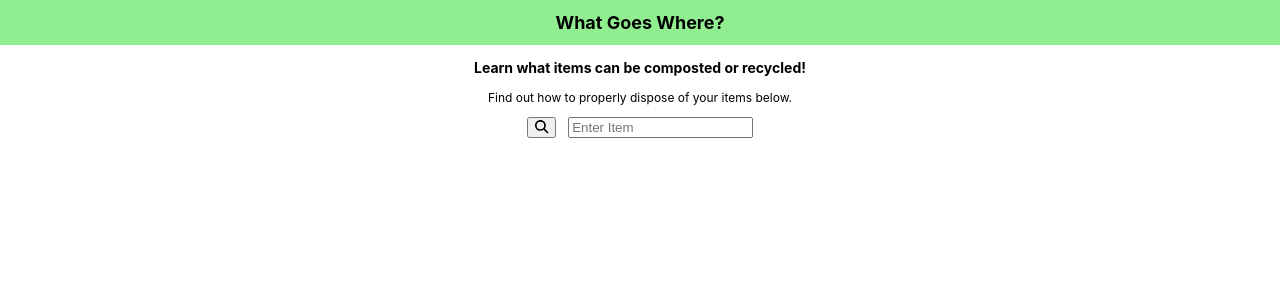
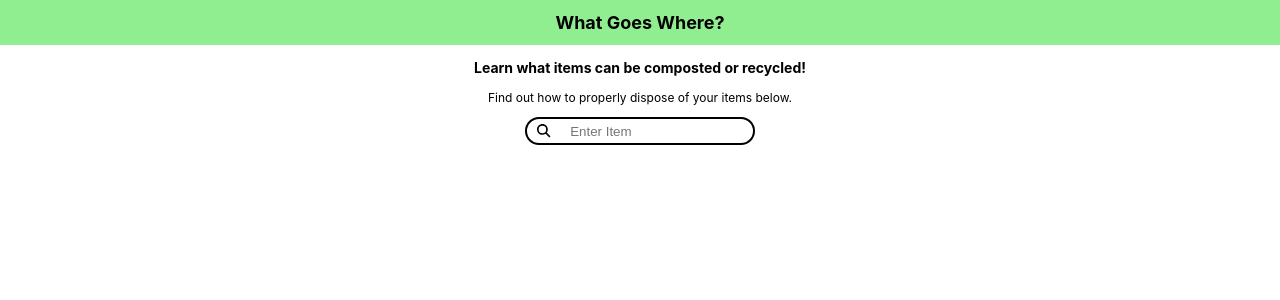
Before and after one commit to connorleavitt/Projects, a React (Create React App) app in the folder recycle/: page / in a window 1280 px wide. Shown: the top 300 px of the page. Built offline with nearby package versions, Linux system fonts and the light colour scheme.

Commit message:
Fix empty submit logic and add styling to search bar

```diff
--- a/recycle/src/App.css
+++ b/recycle/src/App.css
@@ -22,11 +22,39 @@ body {
   padding: 1rem;
 }
 
+.search-wrapper {
+  display: flex;
+  flex-direction: column;
+  align-items: center;
+}
+
 .searchbar-wrapper {
   display: flex;
   justify-content: center;
   align-items: center;
   gap: 1em;
+  margin: 0;
+  padding: 0.3em;
+  width: min-content;
+  border-radius: 15px;
+  border: 2px solid black;
+}
+
+.searchbar-btn {
+  border: 0;
+  background-color: transparent;
+  display: flex;
+  align-items: center;
+  cursor: pointer;
+}
+
+.searchbar-btn:hover {
+  font-weight: bold;
+}
+
+#search {
+  border: 0;
+  outline: none;
 }
 
 .item-card--container {
@@ -34,6 +62,8 @@ body {
   padding: 0.25rem;
   display: grid;
   grid-template-columns: 1fr 5fr;
+  border: 2px solid black;
+  border-radius: 5px 50px 50px 5px;
 }
 
 .item-card--container[data="compost"] {
@@ -62,7 +92,7 @@ body {
   flex-direction: column;
   align-items: flex-start;
   text-align: start;
-  padding-left: 2rem;
+  padding: 0 2rem;
 }
 
 .item-card--title {
--- a/recycle/src/components/Search.js
+++ b/recycle/src/components/Search.js
@@ -20,7 +20,7 @@ export default function Search() {
   }
 
   function searchDataset(input) {
-    if (input === null || input === "") return;
+    if (input === null || input === "") return setResult({ notfound: true });
     else {
       const findItem = data.find((object) => input === object.item);
       if (findItem === undefined) {
```
